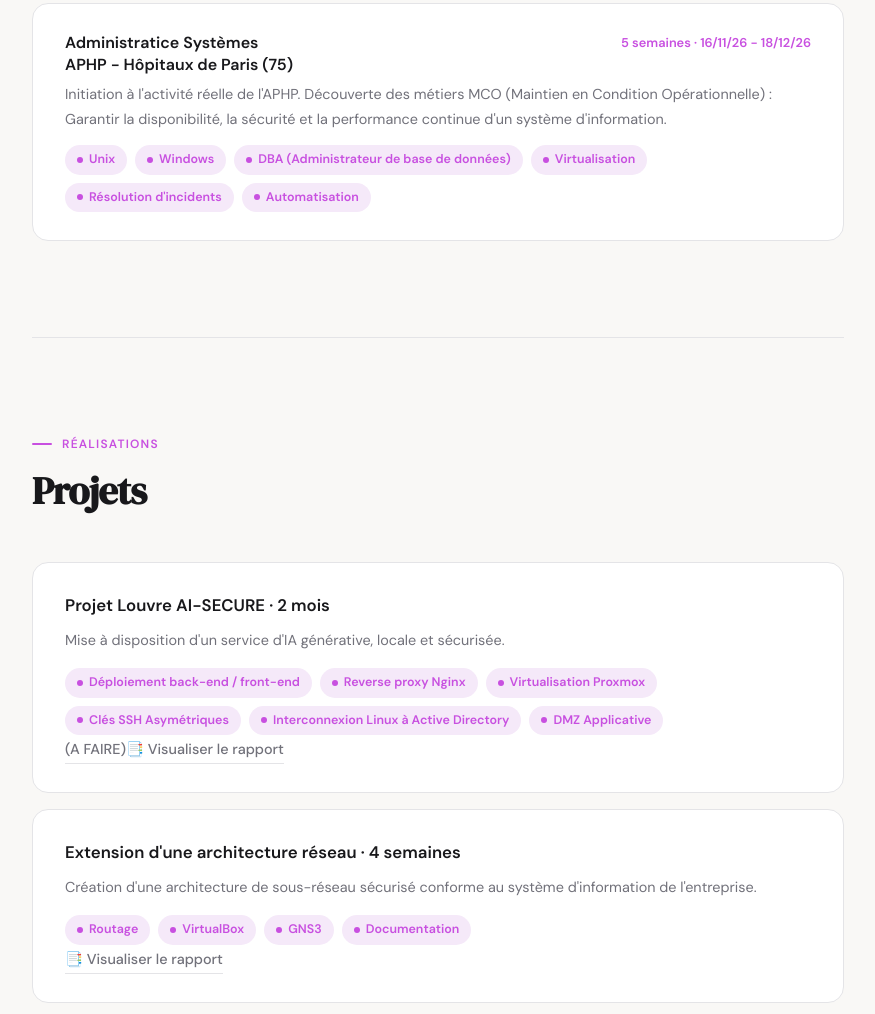
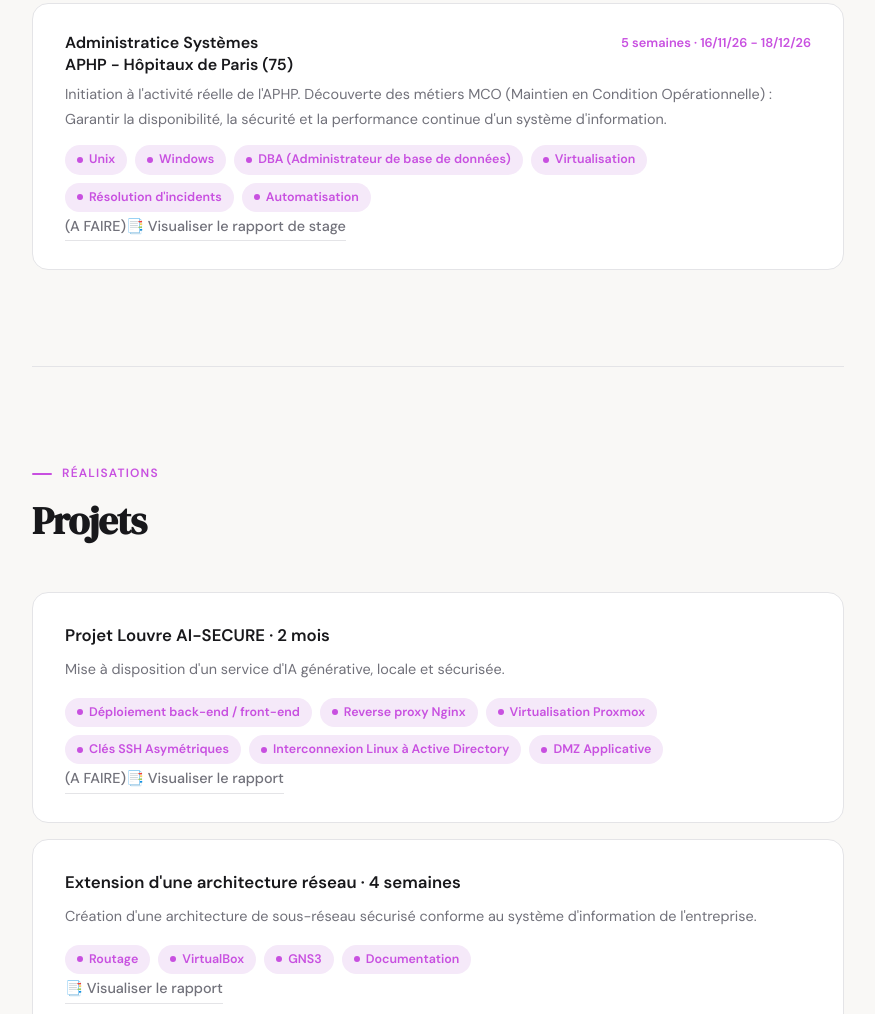
Before and after one commit to mikounguimyckaelle-dot/PORTFOLIO, a plain HTML site: page index.html in a window 1280 px wide. Shown: the part 2451-3465 px from the top of the page, without its empty margins (202-1077 px from the left). Drawn offline with Linux system fonts and the light colour scheme.

Commit message:
Add link to view internship report

```diff
--- a/index.html
+++ b/index.html
@@ -149,6 +149,7 @@
                         <span class="tool">Résolution d'incidents</span>
                         <span class="tool">Automatisation</span>
                     </div>
+                    <a href="RAPPORT STAGE_MIKOUNGUI.pdf" class="btn-secondary" target="_blank">(A FAIRE)📑 Visualiser le rapport de stage</a>
                 </div>
             </div>
         </section>
```
